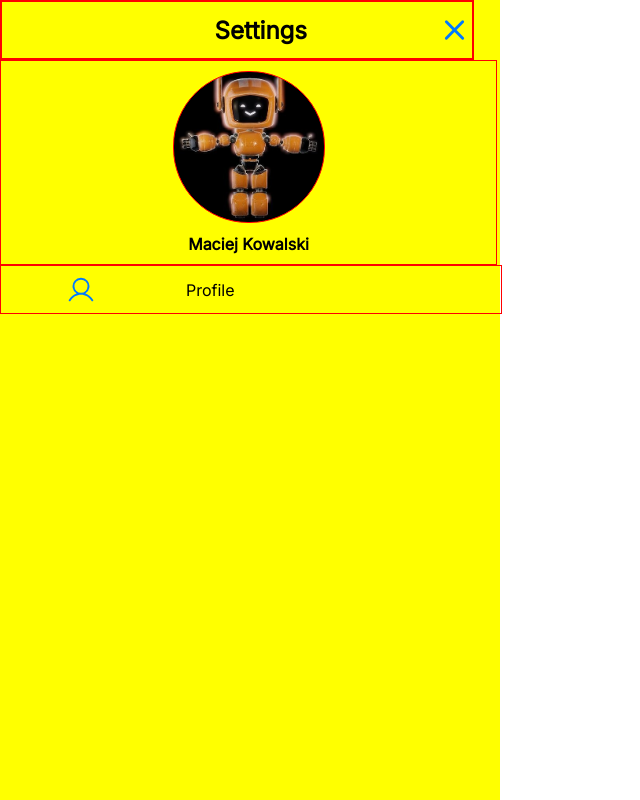
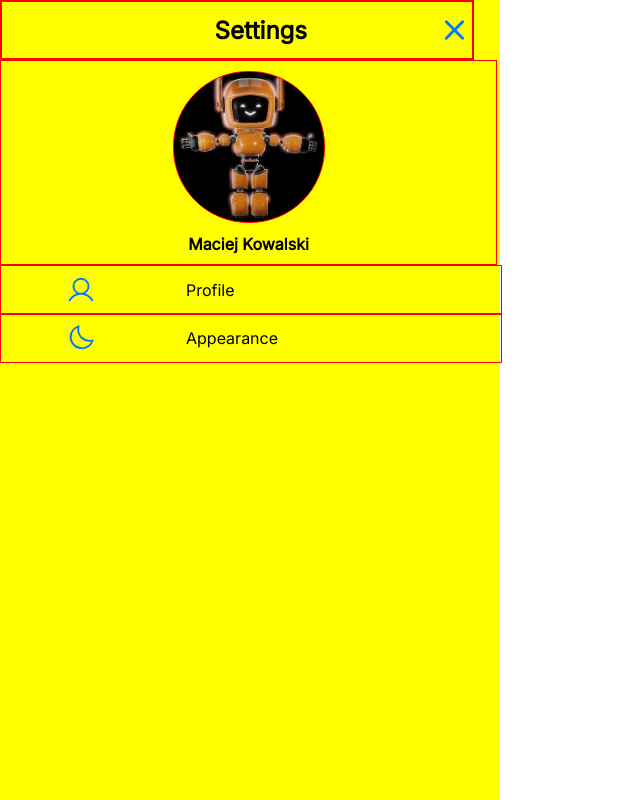
Before and after one commit to debankanmitra/Micro-services_Chat-application, a React (Vite) app in the folder chatApp/: page / in a window 1280 px wide. Shown: the whole page, without its empty margins (0-640 px from the left). Built offline with nearby package versions, Linux system fonts and the light colour scheme.

Commit message:
appearance

```diff
--- a/chatApp/src/Settings/Settings.jsx
+++ b/chatApp/src/Settings/Settings.jsx
@@ -3,6 +3,7 @@ import styled from 'styled-components'
 import Close from './Close'
 import Profilepic from './Profilepic'
 import Profile from './Profile'
+import Theme from './Theme'
 
 
 
@@ -22,6 +23,7 @@ function Settings(props) {
       <Close />
       <Profilepic/>
       <Profile/>
+      <Theme/>
 
     </Div>
   )
--- /dev/null
+++ b/chatApp/src/Settings/Theme.jsx
@@ -0,0 +1,33 @@
+import React from "react";
+import styled from "styled-components";
+
+const Div = styled.div`
+    width: 100%;
+    border: 1px solid red;
+    display: flex;
+    align-items: center;
+    position: relative;
+`;
+const Svg = styled.svg`
+    margin-left: 13%;
+`;
+const H = styled.h2`
+    font-size: 1em;
+    font-weight:500;
+    padding-left: 18%;
+    position: relative;
+
+`;
+
+function Theme() {
+    return <Div>
+        <Svg xmlns="http://www.w3.org/2000/svg" width="30" height="30" viewBox="0 0 256 256"><path fill="#0079FF"
+        d="M233.54 142.23a8 8 0 0 0-8-2a88.08 88.08 0 0 1-109.8-109.8a8 8 0 0 0-10-10a104.84 104.84 0 0 0-52.91 37A104 104 0 0 0
+        136 224a103.09 103.09 0 0 0 62.52-20.88a104.84 104.84 0 0 0 37-52.91a8 8 0 0 0-1.98-7.98Zm-44.64 48.11A88 88 0 0 1 65.66 67.11a89 89 0 0 1
+        31.4-26A106 106 0 0 0 96 56a104.11 104.11 0 0 0 104 104a106 106 0 0 0 14.92-1.06a89 89 0 0 1-26.02 31.4Z"/></Svg>
+
+        <H>Appearance</H >
+    </Div>
+}
+
+export default Theme;
```
